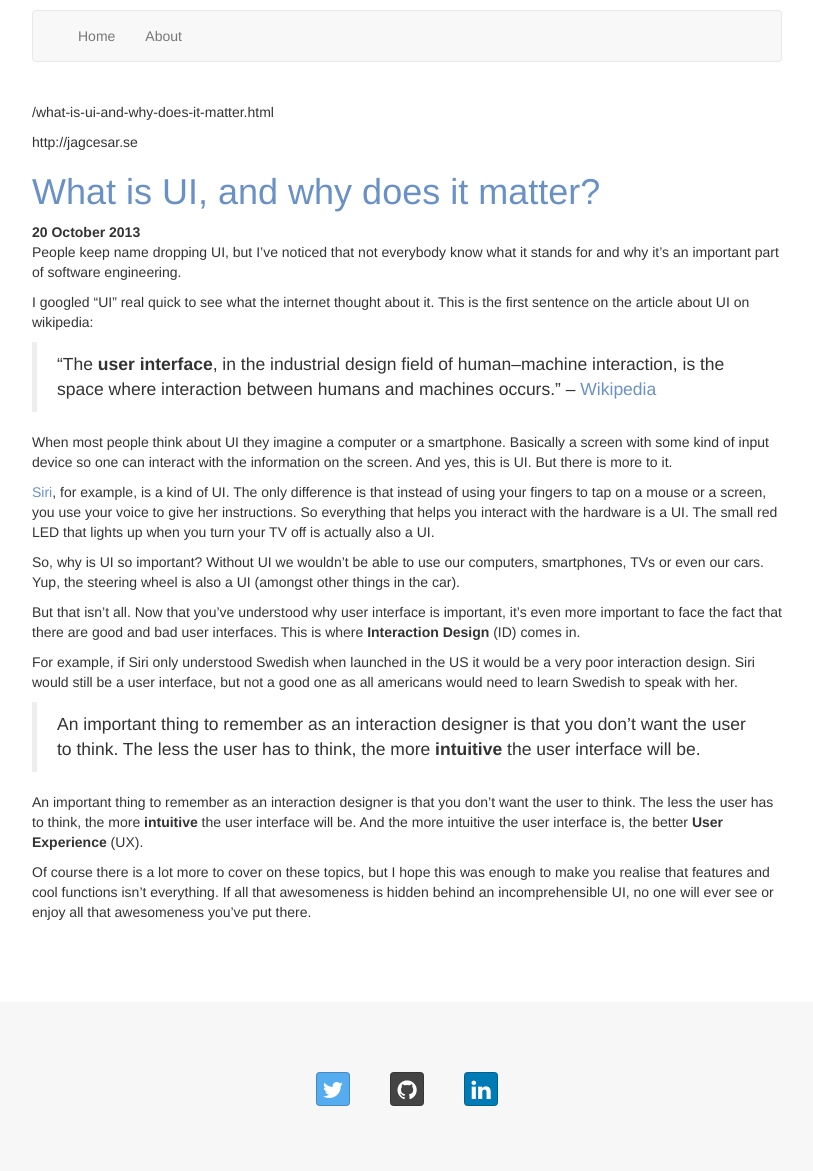
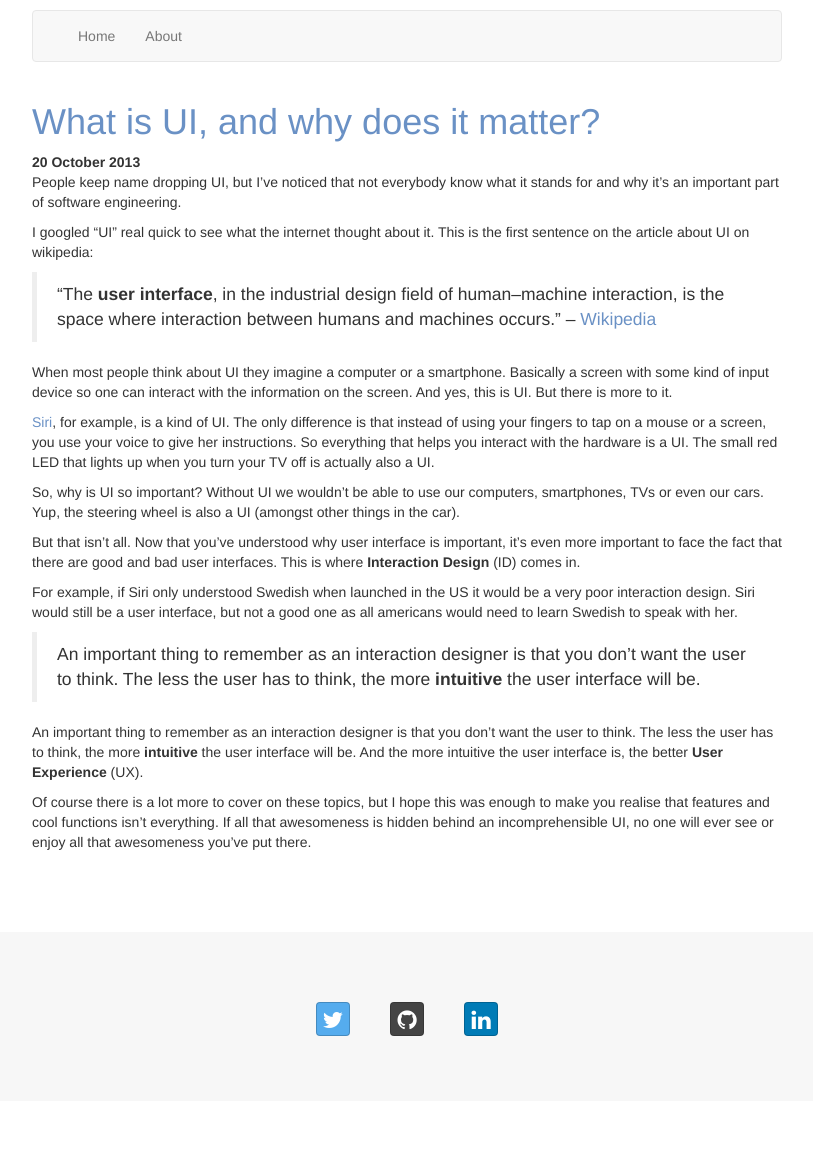
Before and after one commit to JagCesar/jagcesar.github.io, a Jekyll site: the page built from _posts/2013-10-20-what-is-ui-and-why-does-it-matter.md, in a window 1280 px wide. Shown: the whole page, without its empty margins (233-1046 px from the left). Built offline with Jekyll 4.4.1, drawn with Linux system fonts in a browser that asks for light colours; nearby versions of some CDN libraries; after the commit the page ends 1101 px from its top, so only the background shows below that.

Commit message:
Removes dev stuff

```diff
--- a/_includes/header.html
+++ b/_includes/header.html
@@ -82,5 +82,3 @@
           </div>
 				</div>
 			</nav>
-      <p>{{ page.url }}</p>
-      <p>{{ site.baseurl }}</p>
```
